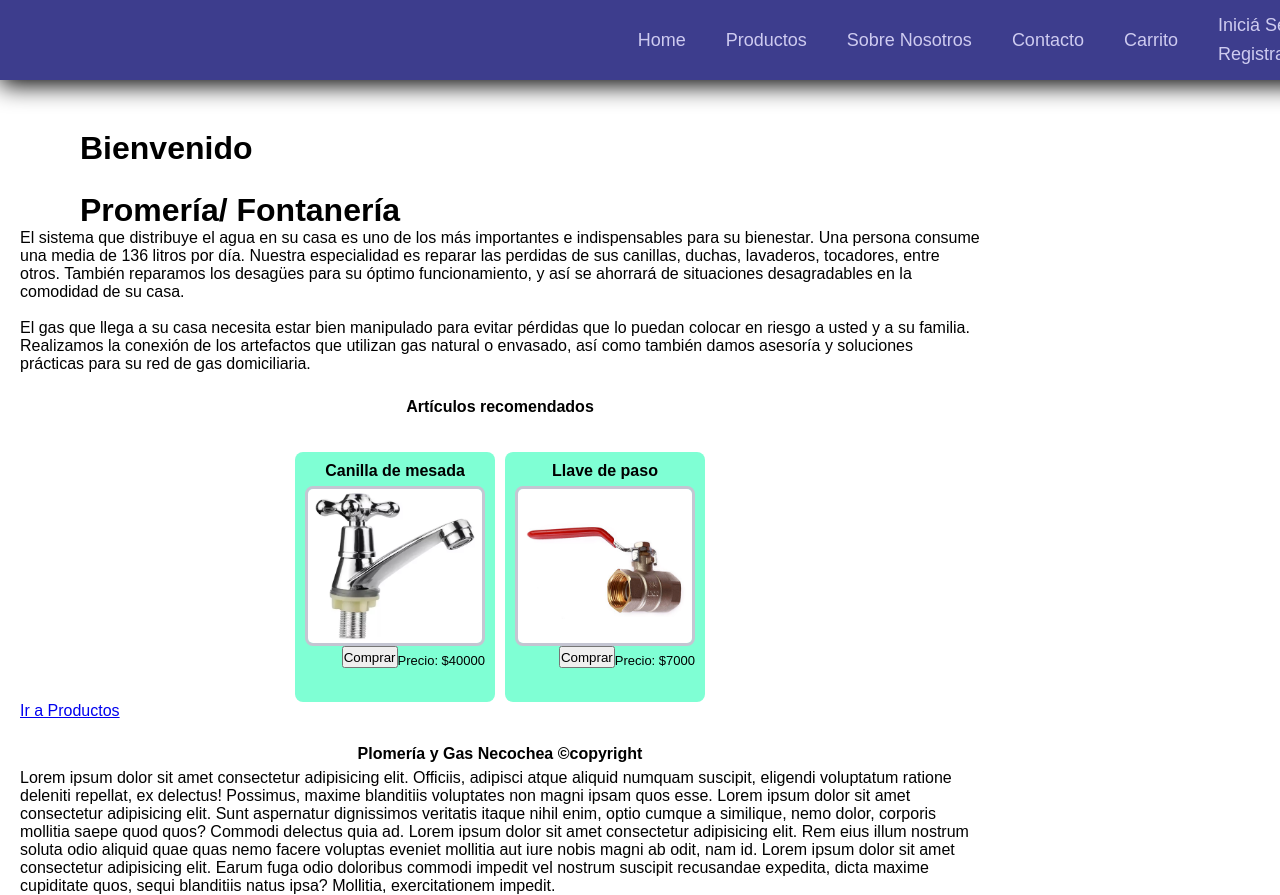
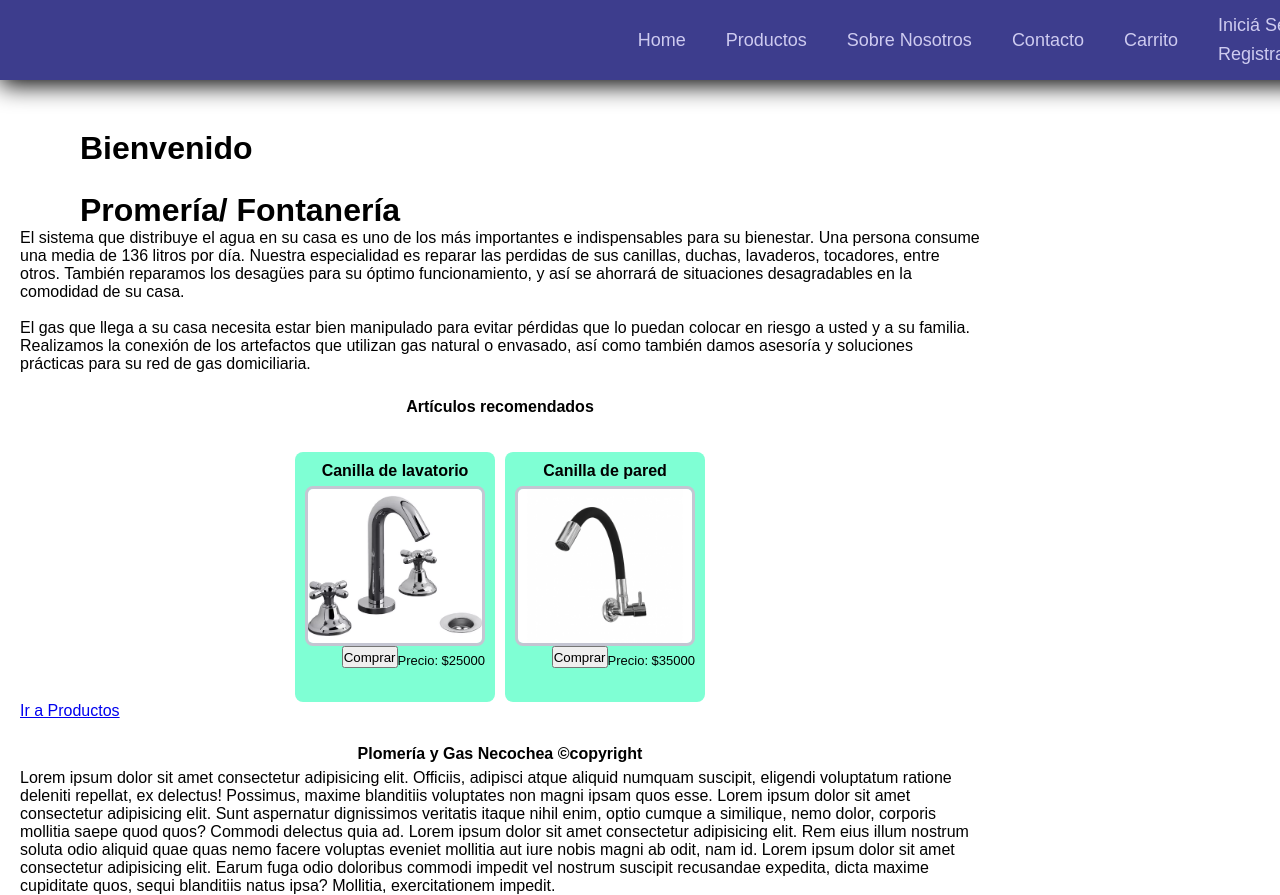
Before and after one commit to Adrifoz/IntegratorReact, a React (Vite) app: page / in a window 1280 px wide. Built offline with nearby package versions, Linux system fonts and the light colour scheme.

Commit message:
rendering dinamic cart

```diff
--- a/src/CSS/Cart.css
+++ b/src/CSS/Cart.css
@@ -67,7 +67,7 @@
 position: fixed;
   left: 81.5vw;
   top: 0px;
-  width: 30vh;
+  width: 35vh;
   box-shadow: 5px 4px 20px black;
   background-color: #007BFF; /* Azul */
   color: white;
@@ -76,6 +76,8 @@ position: fixed;
   /* cursor: pointer; */
   border-radius: 5px;
   /* transition: background-color 0.3s; */
+  max-height: 100vh;
+  overflow-y: auto;
 }
 
   .cardProduct{
@@ -84,11 +86,9 @@ position: fixed;
     border-radius: 10px;
     padding: 5px;
     background-color: rgb(61, 61, 141);
-  }.
+  }
 
-  .cardProduct{
-    font-style:rgb(255, 0, 0);
-  }
+
 
 
 .totalCart {
--- a/src/ReduxToolkit/cartSlice.js
+++ b/src/ReduxToolkit/cartSlice.js
@@ -1,25 +1,54 @@
 import { createSlice } from "@reduxjs/toolkit";
-import { addToCartUtil } from "./cartUtils";
 
 const initialState= {
     cartItems: JSON.parse(localStorage.getItem('cartItems')) || [],
-    quantity: 0
+    quantity: parseInt(localStorage.getItem('quantity')) || 0,
+    total: parseInt(localStorage.getItem('total')) || 0,
 };
 
 export const cartSlice= createSlice({
     name: "cart",
     initialState: initialState,
     reducers: {
-        addToCart: (state, action) => {
-            state.cartItems.push(action.payload);
-            localStorage.setItem('cartItems', JSON.stringify(state.cartItems));  // Guardar en localStorage
+        addToCart(state, action) {
+            const existingItem = state.cartItems.find(item => item.id === action.payload.id);
+            if (existingItem) {
+              existingItem.cantidad += 1; // Incrementa la cantidad si ya existe
+            } else {
+              state.cartItems.push({ ...action.payload, cantidad: 1 }); // Agregar nuevo con cantidad 1
+            }
+            state.quantity += 1;
+            state.total += action.payload.precio;
+            localStorage.setItem('cartItems', JSON.stringify(state.cartItems));
+            localStorage.setItem('quantity', JSON.stringify(state.quantity));
+            localStorage.setItem('total', JSON.stringify(state.total));
           },
         reset: (state) => {
             state.cartItems = [];
-            localStorage.setItem('cartItems', JSON.stringify([]));  // Limpiar localStorage
+            state.quantity = 0;
+            state.total = 0;
+            localStorage.setItem('cartItems', JSON.stringify([]));
+            localStorage.setItem('quantity', JSON.stringify(0));
+            localStorage.setItem('total', JSON.stringify(0));
+        },
+
+        removeToCart(state, action) {
+          const existingItem = state.cartItems.find(item => item.id === action.payload.id);
+          if (existingItem) {
+              if (existingItem.cantidad > 1) {
+                  existingItem.cantidad -= 1; // Decrementar cantidad si es mayor a 1
+              } else {
+                  state.cartItems = state.cartItems.filter(item => item.id !== action.payload.id); // Eliminar si la cantidad es 1
+              }
+              state.quantity -= 1;
+              state.total -= existingItem.precio;
+              localStorage.setItem('cartItems', JSON.stringify(state.cartItems));
+              localStorage.setItem('quantity', JSON.stringify(state.quantity));
+              localStorage.setItem('total', JSON.stringify(state.total));
+          }
         }
     }
 })
 
-export const {addToCart, reset} = cartSlice.actions;
+export const {addToCart, reset, removeToCart} = cartSlice.actions;
 export default cartSlice.reducer;
--- a/src/destacados.js
+++ /dev/null
@@ -1,17 +0,0 @@
-export const destacados= [
-    {
-        id: 2,
-        nombre:"Canilla de mesada",
-        imagen: "src/assets/canillademesada.webp",
-        precio: 40000,
-        destacado:"0"
-    },
-
-    {
-        id: 4,
-        nombre:"Llave de paso",
-        imagen: "src/assets/llavedepaso.jpg",
-        precio: 7000,
-        destacado:"0"
-    },
-]
--- a/src/paginas/Cart.jsx
+++ b/src/paginas/Cart.jsx
@@ -3,9 +3,11 @@ import '../CSS/Cart.css';
 import { useSelector } from 'react-redux';
 import { reset } from '../ReduxToolkit/cartSlice';
 import { useDispatch } from 'react-redux';
+import { removeToCart } from '../ReduxToolkit/cartSlice';
 
 const Cart = ({ onClose }) => {
 const quantity = useSelector((state) => state.quantity)
+const total = useSelector((state) => state.total)
 const produc = useSelector((state) => state.cartItems)
 const dispatch = useDispatch();
 
@@ -20,11 +22,13 @@ const dispatch = useDispatch();
               <div className='cardProduct' key={index}>
                 <h4>{item.nombre}</h4>
                 <p>Precio: ${item.precio}</p>
-                <p>Cantidad: {item.quantity}</p>
+                <p>Cantidad: {item.cantidad}</p>
+                <button onClick={() => dispatch(removeToCart({ id: item.id, precio: item.precio }))}>Remover</button>
               </div>
             ))}
           </div>
-          <p className='totalCart'>Total de productos: {quantity}</p>
+          <p className='totalCart'>Total: ${total}</p>
+          <p className='totalProd'>Cantidad de productos: {quantity}</p>
           <button onClick={() => dispatch(reset())}>Limpiar</button>
       </div>
     </div>
--- a/src/paginas/FuncionProductos.jsx
+++ b/src/paginas/FuncionProductos.jsx
@@ -1,13 +1,13 @@
 import Producto from "./Producto";
-import { destacados } from "../destacados";
+import { productos } from "../productos";
 import "../CSS/Productos.css";
 
 const FuncionProductos = () => {
+    let prodDest = productos.filter((prod) => prod.destacado == true);
+
     return (
         <div className='cardsContainer'>
-            {destacados.map((prod)=>(
-                <Producto key={prod.id} {...prod} />
-            ))}
+            {prodDest.map((prod) => <Producto key={prod.id} {...prod} />)}
         </div>
     )
 };
--- a/src/paginas/Productos.jsx
+++ b/src/paginas/Productos.jsx
@@ -14,7 +14,7 @@ function Productos() {
 
       <div className="Productos">
           {productos.map((prod)=>(
-              <Producto key={prod.id} nombre={prod.nombre} imagen={prod.imagen} precio={prod.precio} />
+              <Producto key={prod.id} {...prod} />
           ))}
       </div>
 
--- a/src/productos.js
+++ b/src/productos.js
@@ -1,30 +1,34 @@
 export const productos= [
     {
-        id: 1,
+        id: 0,
         nombre:"Canilla de lavatorio",
         imagen: "src/assets/canilladelavatorio.webp",
         precio: 25000,
-        destacado: "1"
+        destacado: true,
+        cantidad: 1
+    },
+    {
+        id: 1,
+        nombre:"Canilla de mesada",
+        imagen: "src/assets/canillademesada.webp",
+        precio: 40000,
+        destacado: false,
+        cantidad: 1
     },
     {
         id: 2,
-        nombre:"Canilla de mesada",
-        imagen: "src/assets/canillademesada.webp",
-        precio: 40000,
-        destacado:"0"
+        nombre:"Canilla de pared",
+        imagen: "src/assets/canilladepared.png",
+        precio: 35000,
+        destacado: true,
+        cantidad: 1
     },
     {
         id: 3,
-        nombre:"Canilla de pared",
-        imagen: "src/assets/canilladepared.png",
-        precio: 35000,
-        destacado: "1"
-    },
-    {
-        id: 4,
         nombre:"Llave de paso",
         imagen: "src/assets/llavedepaso.jpg",
         precio: 7000,
-        destacado:"0"
+        destacado: false,
+        cantidad: 1
     },
 ]
```
